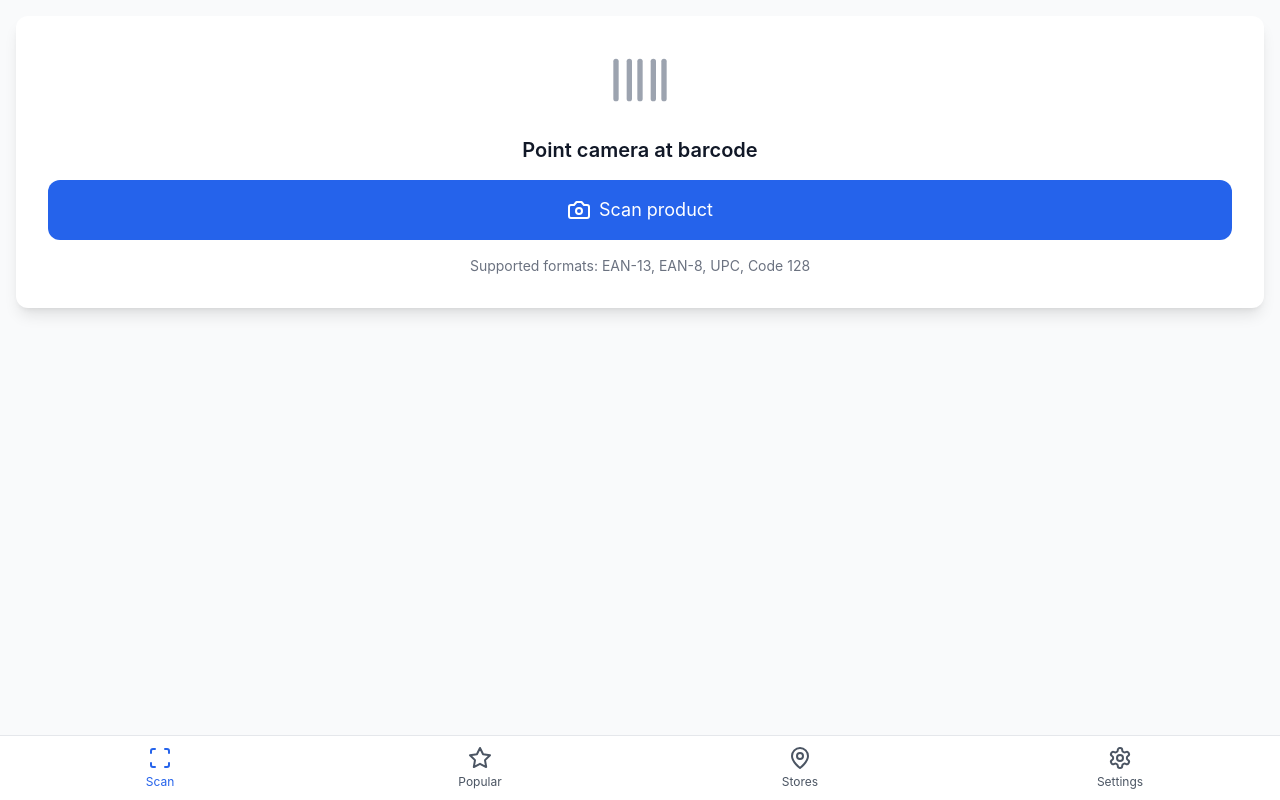
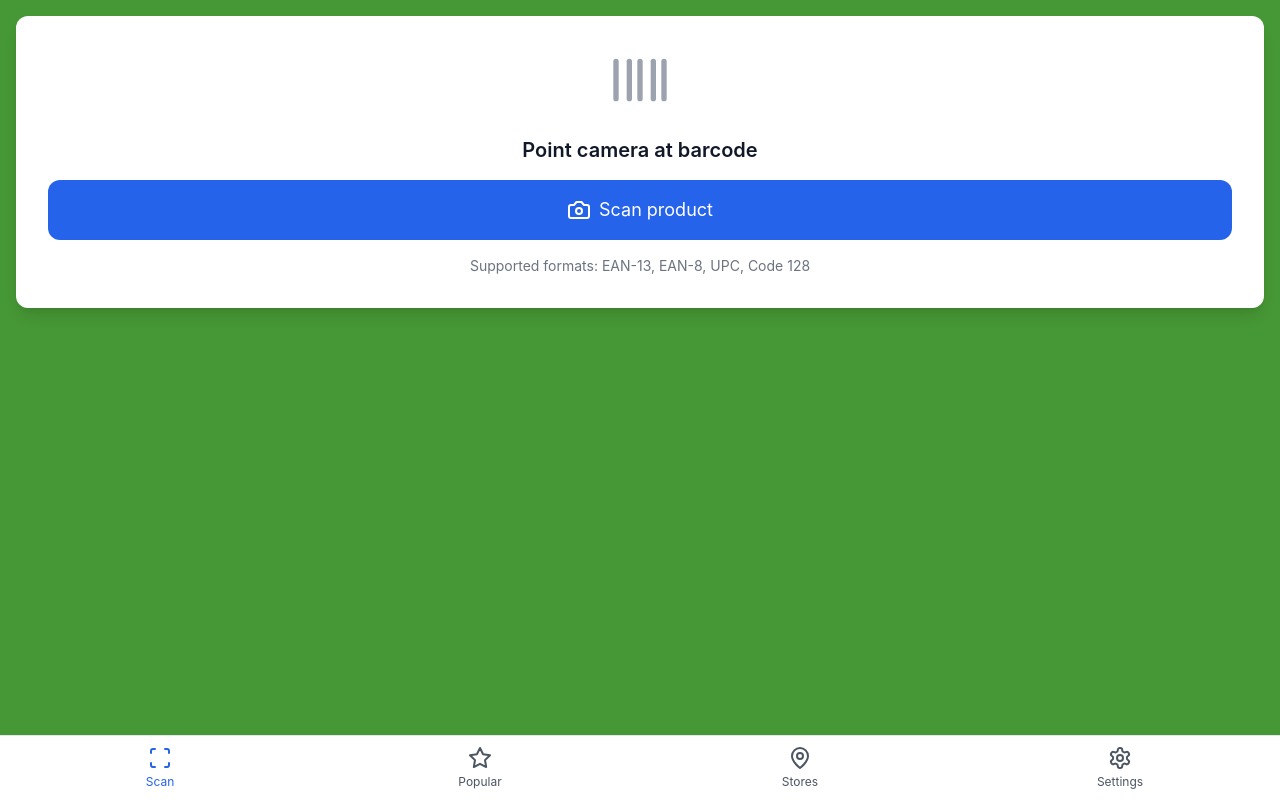
Before and after one commit to Sendyxls/shopsmart, a React (Create React App) app: page / in a window 1280 px wide. Built offline with nearby package versions, Linux system fonts and the light colour scheme; no server answers.

Commit message:
Update App.tsx

```diff
--- a/src/App.tsx
+++ b/src/App.tsx
@@ -13,7 +13,7 @@ function App() {
     return (
         <CurrencyProvider>
             <Router>
-                <div className="min-h-screen bg-gray-50 pb-16">
+                <div className="min-h-screen bg-brand-green pb-16">
                     <Routes>
                         <Route path="/" element={<ScanPage />} />
                         <Route path="/popular" element={<PopularPage />} />
```
